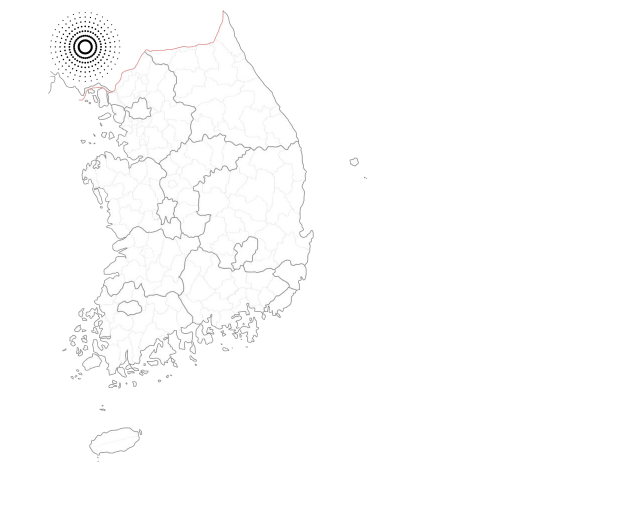
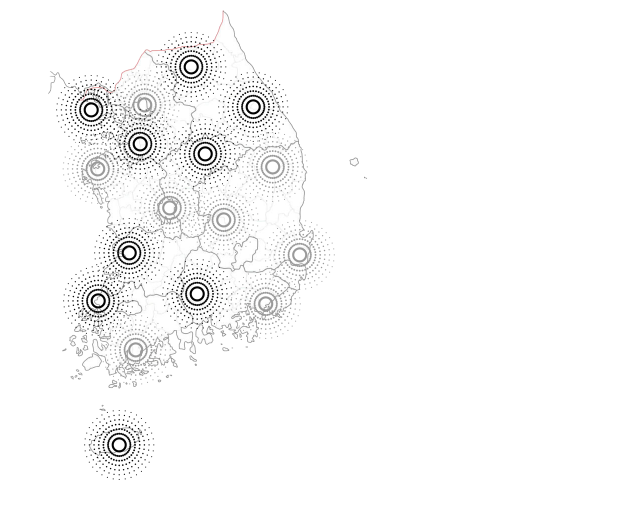
Before and after one commit to qnfzks55/webkit_css, a plain HTML site: page 02_03_sample_default.html in a window 1280 px wide. Shown: the whole page, without its empty margins (0-640 px from the left). Drawn offline with Linux system fonts and the light colour scheme.

Commit message:
background-clip 속성을 이용한 작업완료

```diff
--- a/02_03_sample_default.html
+++ b/02_03_sample_default.html
@@ -28,12 +28,53 @@
 	-webkit-border-radius:50%;
 	background-position:-12px -12px;
 	}
+
+	/* 회색원 */
+	.map_graph .diff {background-position: -97px -12px}
+	.map_graph .size1 {-webkit-background-clip: border-box}
+	.map_graph .size2 {-webkit-background-clip: padding}
+	.map_graph .size3 {-webkit-background-clip: content}
+
+	/* 각항목위치 */
+	.region1 {top: 58px; left: 60px}
+	.region2 {top: 257px; left: 181px}
+	.region3 {top: 173px; left: 139px}
+	.region4 {top: 63px; left: 6px}
+	.region5 {top: 254px; left: 13px}
+	.region6 {top: 161px; left: 85px}
+	.region7 {top: 208px; left: 215px}
+	.region8 {top: 97px; left: 55px; z-index: 10}
+	.region9 {top: 20px; left: 106px}
+	.region10 {top: 60px; left: 168px}
+	.region11 {top: 107px; left: 120px}
+	.region12 {top: 122px; left: 13px}
+	.region13 {top: 206px; left: 44px}
+	.region14 {top: 303px; left: 51px}
+	.region15 {top: 120px; left: 188px}
+	.region16 {top: 247px; left: 112px}
+	.region17 {top: 398px; left: 34px}
 </style>
 </head>
 <body>
 <div class="wrap">
 	<div class="map_graph">
-		<span></span>
+		<span class="region1 size2 diff"></span>
+		<span class="region2 size1 diff"></span>
+		<span class="region3 size2 diff"></span>
+		<span class="region4 size1"></span>
+		<span class="region5 size2"></span>
+		<span class="region6 size2 diff"></span>
+		<span class="region7 size3 diff"></span>
+		<span class="region8 size3"></span>
+		<span class="region9 size1"></span>
+		<span class="region10 size2"></span>
+		<span class="region11 size3"></span>
+		<span class="region12 size2 diff"></span>
+		<span class="region13 size1"></span>
+		<span class="region14 size2 diff"></span>
+		<span class="region15 size3 diff"></span>
+		<span class="region16 size1"></span>
+		<span class="region17 size3"></span>
 	</div>
 </div>
 </body>
```
